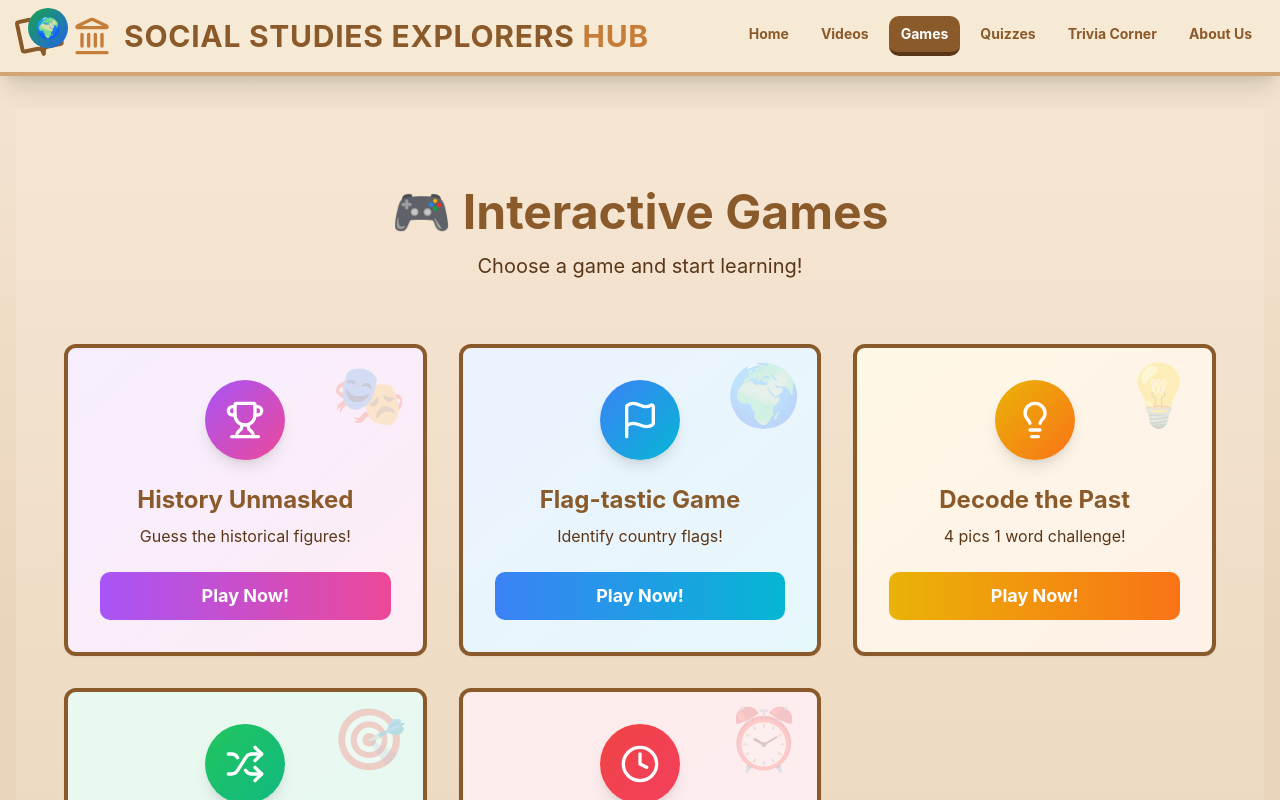
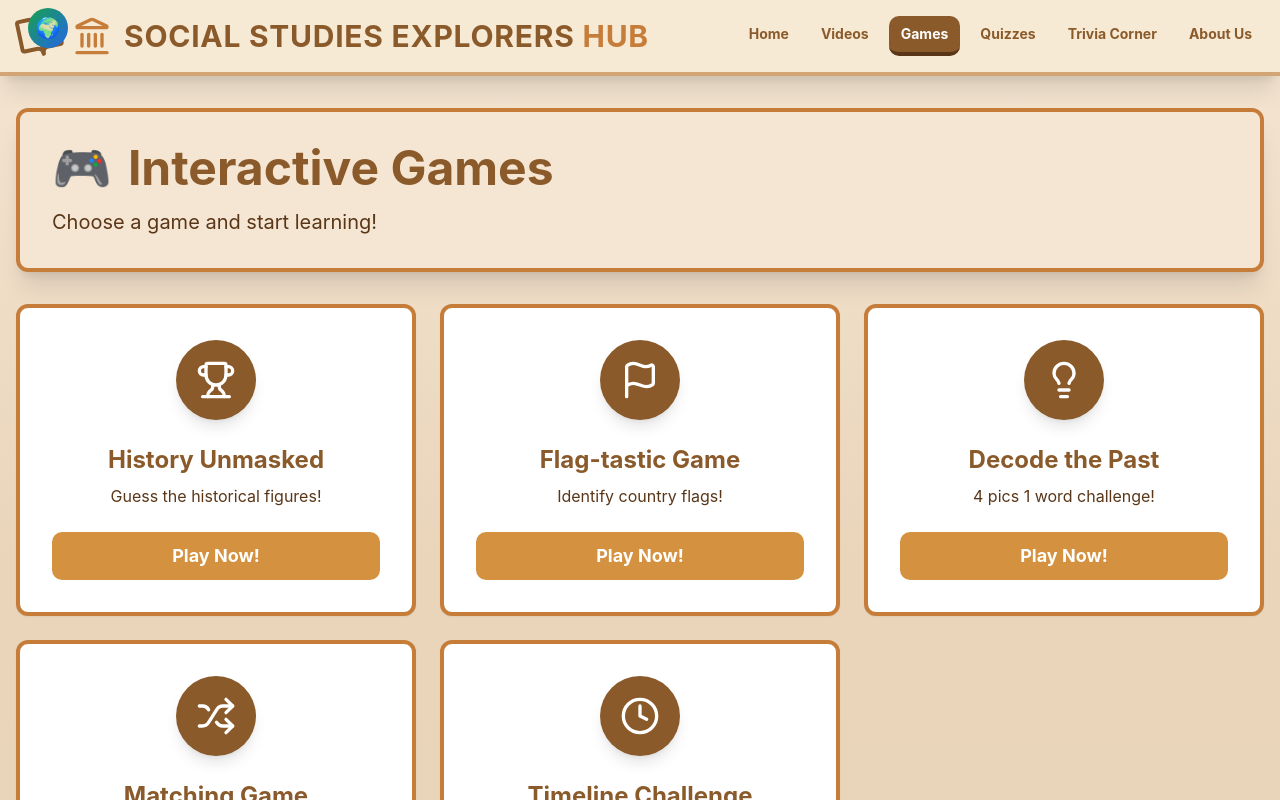
Before and after one commit to lmrkend-pixel/History8-03941709, a React (Vite) app: page / in a window 1280 px wide. Both pictures are taken after a click on the button "Games". Shown: the top 800 px of the page. Built offline with nearby package versions, Linux system fonts and the light colour scheme.

Commit message:
refactor(games): update card styling and layout

```diff
--- a/src/components/GamesSection.tsx
+++ b/src/components/GamesSection.tsx
@@ -10,41 +10,31 @@ const gameCards = [
     id: 'history-unmasked',
     title: 'History Unmasked',
     description: 'Guess the historical figures!',
-    icon: Trophy,
-    color: 'from-purple-500 to-pink-500',
-    bgPattern: '🎭'
+    icon: Trophy
   },
   {
     id: 'flag-tastic',
     title: 'Flag-tastic Game',
     description: 'Identify country flags!',
-    icon: Flag,
-    color: 'from-blue-500 to-cyan-500',
-    bgPattern: '🌍'
+    icon: Flag
   },
   {
     id: 'decode-past',
     title: 'Decode the Past',
     description: '4 pics 1 word challenge!',
-    icon: Lightbulb,
-    color: 'from-yellow-500 to-orange-500',
-    bgPattern: '💡'
+    icon: Lightbulb
   },
   {
     id: 'matching',
     title: 'Matching Game',
     description: 'Match terms with definitions!',
-    icon: Shuffle,
-    color: 'from-green-500 to-emerald-500',
-    bgPattern: '🎯'
+    icon: Shuffle
   },
   {
     id: 'timeline',
     title: 'Timeline Challenge',
     description: 'Arrange events in order!',
-    icon: Clock,
-    color: 'from-red-500 to-rose-500',
-    bgPattern: '⏰'
+    icon: Clock
   }
 ];
 
@@ -278,29 +268,34 @@ export default function GamesSection() {
   const [selectedGame, setSelectedGame] = useState<string | null>(null);
 
   return (
-    <div className="min-h-screen bg-gradient-to-b from-[#f5e6d3] to-[#ead5bb] py-20 px-6">
-      <div className="max-w-6xl mx-auto">
-        <div className="text-center mb-16 space-y-4">
-          <h2 className="text-5xl font-bold text-[#8b5a2b]">🎮 Interactive Games</h2>
-          <p className="text-xl text-[#5a3618]">Choose a game and start learning!</p>
+    <div className="space-y-8">
+      {/* Header Card */}
+      <Card className="border-4 border-[#c77d3a] bg-[#f5e6d3] p-8 shadow-xl rounded-xl">
+        <div className="flex items-center gap-4 mb-4">
+          <div className="text-5xl">🎮</div>
+          <h2 className="text-4xl md:text-5xl font-bold text-[#8b5a2b]">
+            Interactive Games
+          </h2>
         </div>
+        <p className="text-xl text-[#5a3618]">
+          Choose a game and start learning!
+        </p>
+      </Card>
 
-        <div className="grid grid-cols-1 md:grid-cols-2 lg:grid-cols-3 gap-8">
+      {/* Game Cards Grid */}
+      <div className="grid grid-cols-1 md:grid-cols-2 lg:grid-cols-3 gap-6">
         {gameCards.map((game) => {
           const Icon = game.icon;
           return (
             <Card
               key={game.id}
               onClick={() => setSelectedGame(game.id)}
-                className="group relative overflow-hidden cursor-pointer transform transition-all duration-300 hover:scale-105 hover:shadow-2xl border-4 border-[#8b5a2b] bg-white"
+              className="group relative overflow-hidden cursor-pointer transform transition-all duration-300 hover:scale-105 hover:shadow-2xl border-4 border-[#c77d3a] bg-white"
             >
-                <div className={`absolute inset-0 bg-gradient-to-br ${game.color} opacity-10 group-hover:opacity-20 transition-opacity`} />
-                <div className="absolute top-4 right-4 text-6xl opacity-20 group-hover:scale-110 transition-transform">
-                  {game.bgPattern}
-                </div>
+              <div className="absolute inset-0 bg-[#f5e6d3] opacity-0 group-hover:opacity-20 transition-opacity" />
 
               <div className="relative p-8 space-y-6">
-                  <div className={`w-20 h-20 rounded-full bg-gradient-to-br ${game.color} flex items-center justify-center mx-auto shadow-lg group-hover:rotate-12 transition-transform duration-300`}>
+                <div className="w-20 h-20 rounded-full bg-[#8b5a2b] flex items-center justify-center mx-auto shadow-lg group-hover:scale-110 transition-transform duration-300">
                   <Icon className="w-10 h-10 text-white" />
                 </div>
 
@@ -311,14 +306,13 @@ export default function GamesSection() {
                   <p className="text-[#5a3618]">{game.description}</p>
                 </div>
 
-                  <Button className={`w-full bg-gradient-to-r ${game.color} text-white py-6 text-lg font-bold hover:shadow-lg transition-all`}>
+                <Button className="w-full bg-[#d49240] hover:bg-[#c77d3a] text-white py-6 text-lg font-bold transition-all">
                   Play Now!
                 </Button>
               </div>
             </Card>
           );
         })}
-        </div>
       </div>
 
       {/* Game Modals */}
```
Lines whose indentation alone changed are shown as unchanged.
